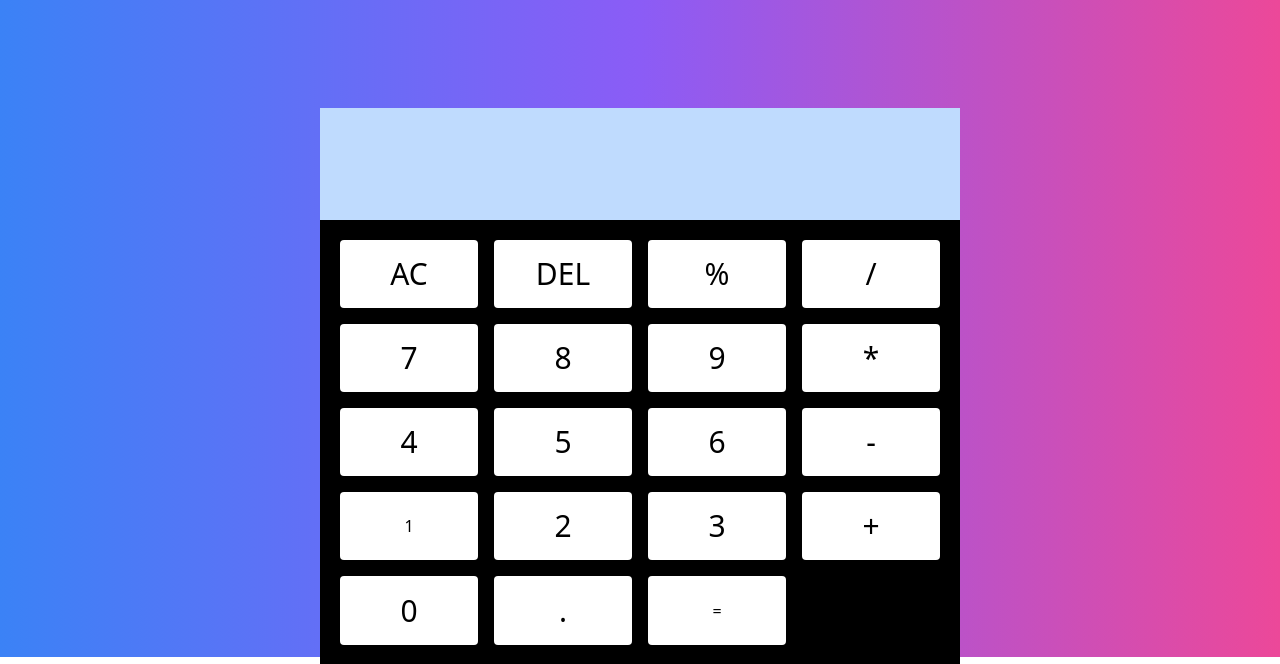
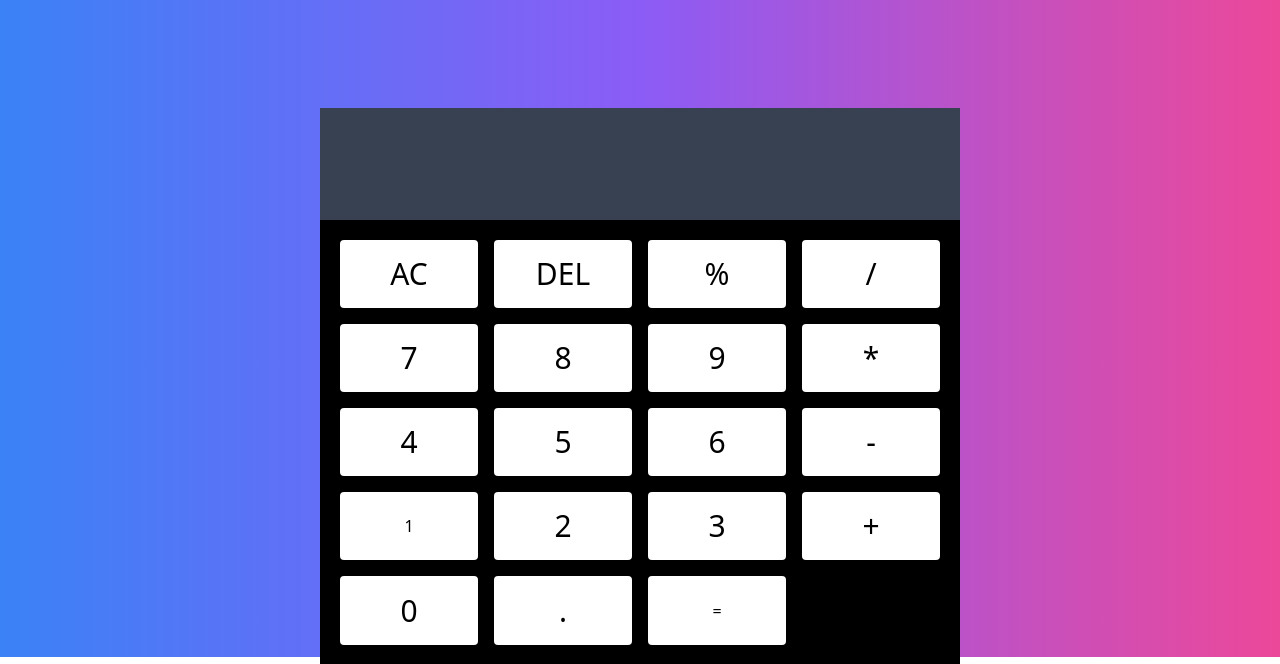
Before and after one commit to Krunxx/Calculator-using-tailwindcss, a website: page index.html in a window 1280 px wide. Shown: the part 143-807 px from the top of the page. Drawn offline with nearby package versions, Linux system fonts and the light colour scheme.

Commit message:
Update index.html

```diff
--- a/index.html
+++ b/index.html
@@ -16,7 +16,7 @@
 
     <div class="card-container h-5/6 flex items-center justify-center overflow-y-scroll">
       <div class="card bg-white w-1/2 h-2/3">
-        <div class="score-board bg-blue-200 h-28 text-white text-3xl font-bold flex items-center justify-end p-5">
+        <div class="score-board bg-gray-700 h-28 text-white text-3xl font-bold flex items-center justify-end p-5">
           <p class="result"></p>
         </div>
         <div class="grid grid-cols-4 gap-4 bg-black h-full overflow-hidden p-5 keypad">
```
